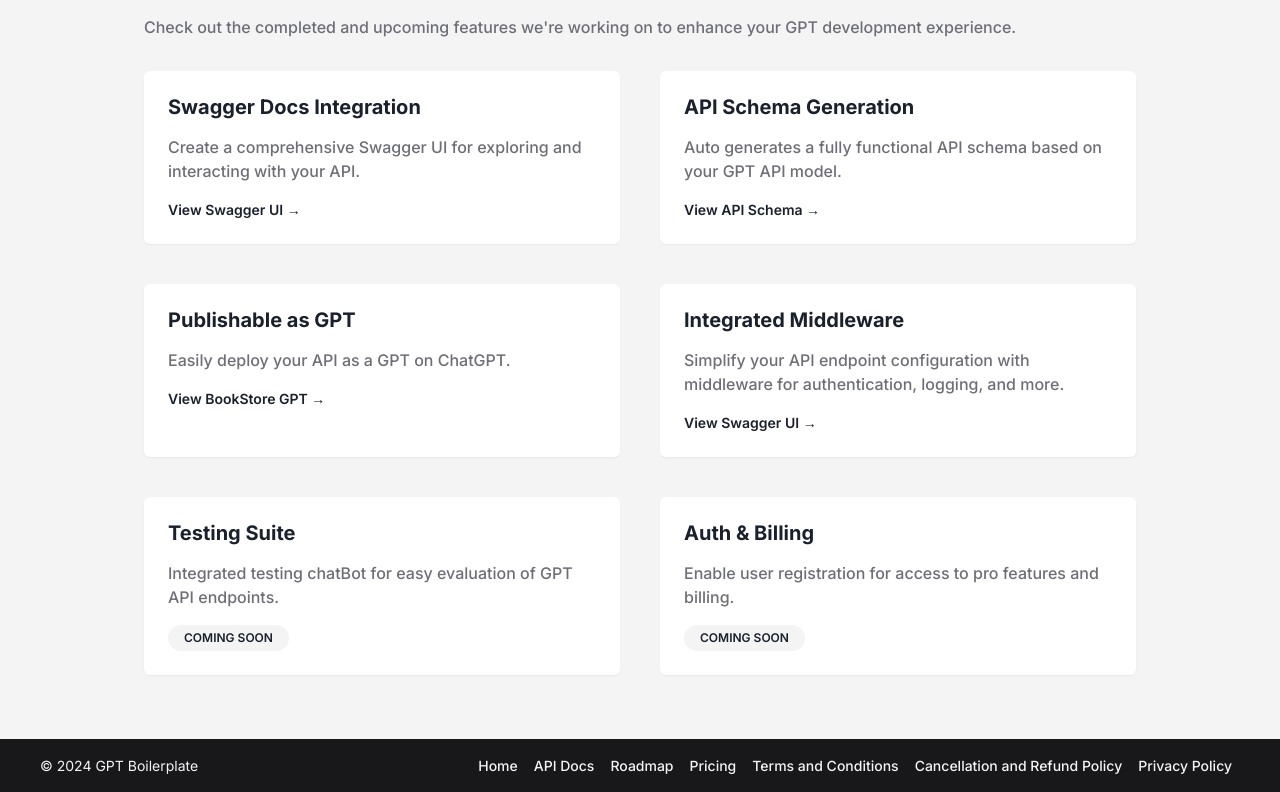
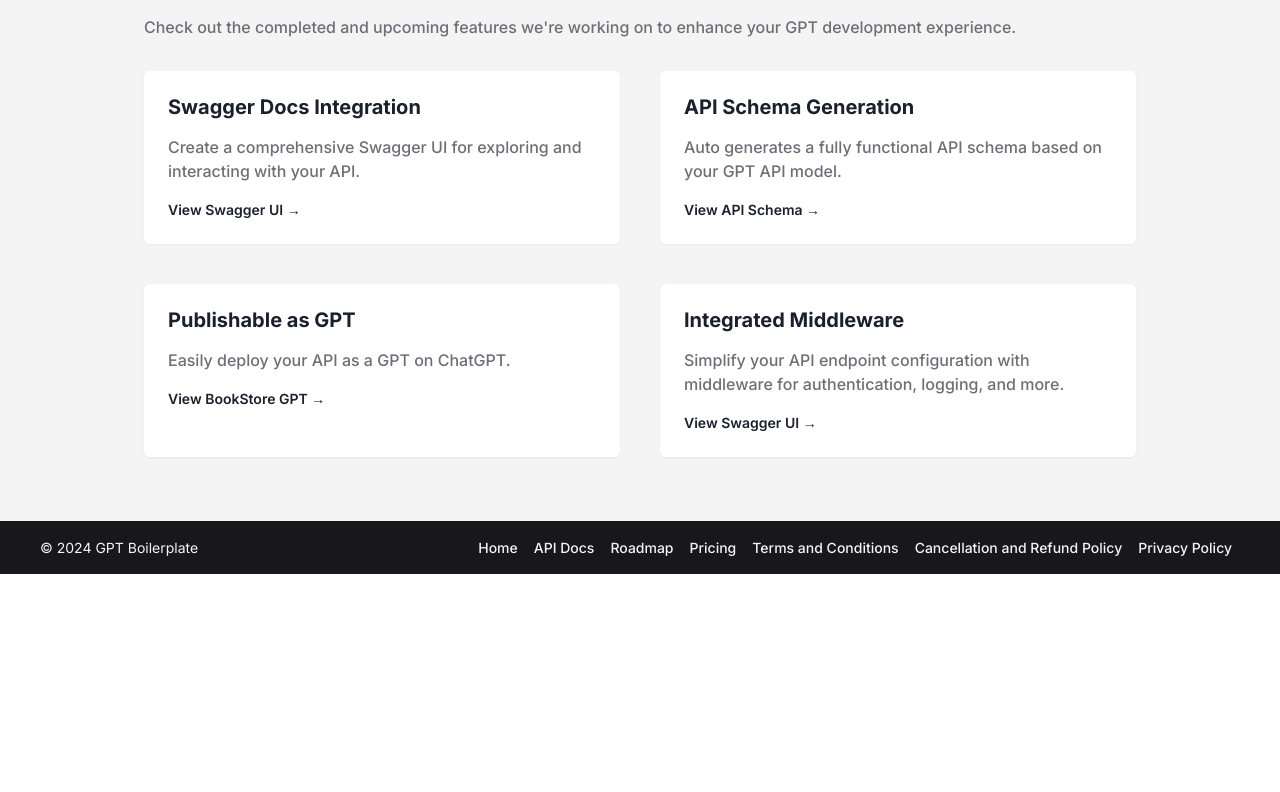
Before and after one commit to JohnVersus/nextjs-gpt-boilerplate, a Next.js app: page / in a window 1280 px wide. Shown: the part 807-1599 px from the top of the page. After the commit the page ends 1381 px from the top, so only its background shows below. Built offline with nearby package versions, Linux system fonts and the light colour scheme.

Commit message:
removed coming soon

```diff
--- a/app/components/Roadmap/Roadmap.tsx
+++ b/app/components/Roadmap/Roadmap.tsx
@@ -43,22 +43,22 @@ const items = [
     linkHref: "/swagger",
     status: "",
   },
-  {
-    title: "Testing Suite",
-    description:
-      "Integrated testing chatBot for easy evaluation of GPT API endpoints.",
-    status: "Coming Soon",
-    linkText: "",
-    linkHref: "",
-  },
-  {
-    title: "Auth & Billing",
-    description:
-      "Enable user registration for access to pro features and billing.",
-    status: "Coming Soon",
-    linkText: "",
-    linkHref: "",
-  },
+  // {
+  //   title: "Testing Suite",
+  //   description:
+  //     "Integrated testing chatBot for easy evaluation of GPT API endpoints.",
+  //   status: "Coming Soon",
+  //   linkText: "",
+  //   linkHref: "",
+  // },
+  // {
+  //   title: "Auth & Billing",
+  //   description:
+  //     "Enable user registration for access to pro features and billing.",
+  //   status: "Coming Soon",
+  //   linkText: "",
+  //   linkHref: "",
+  // },
 ];
 
 const Roadmap = () => {
```
